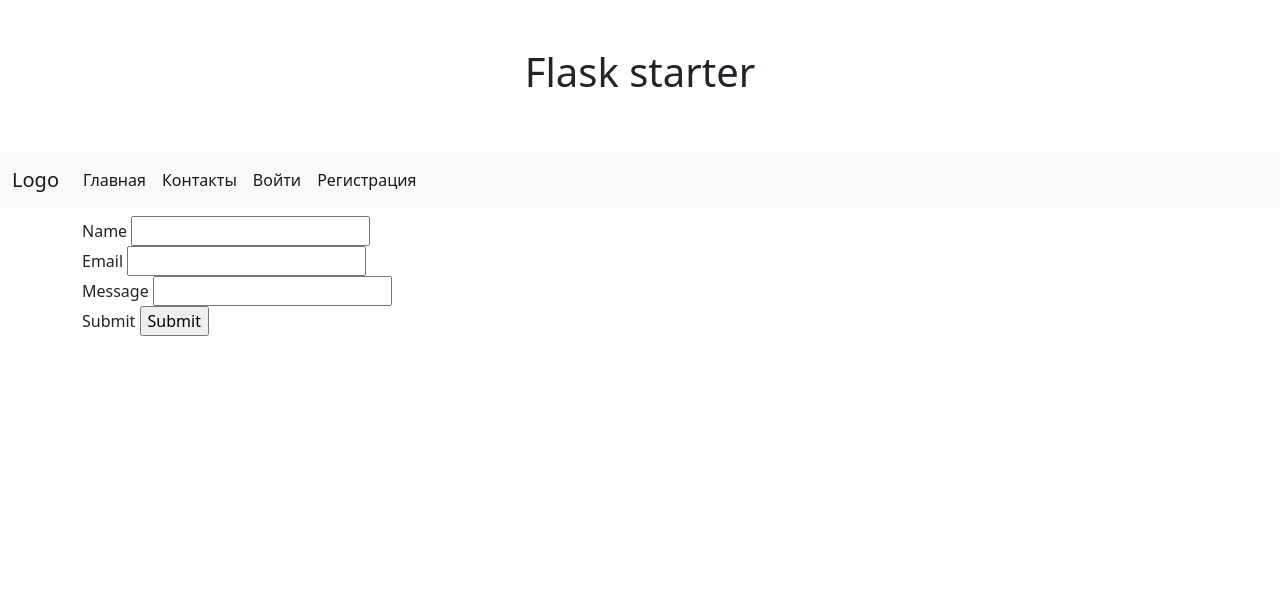
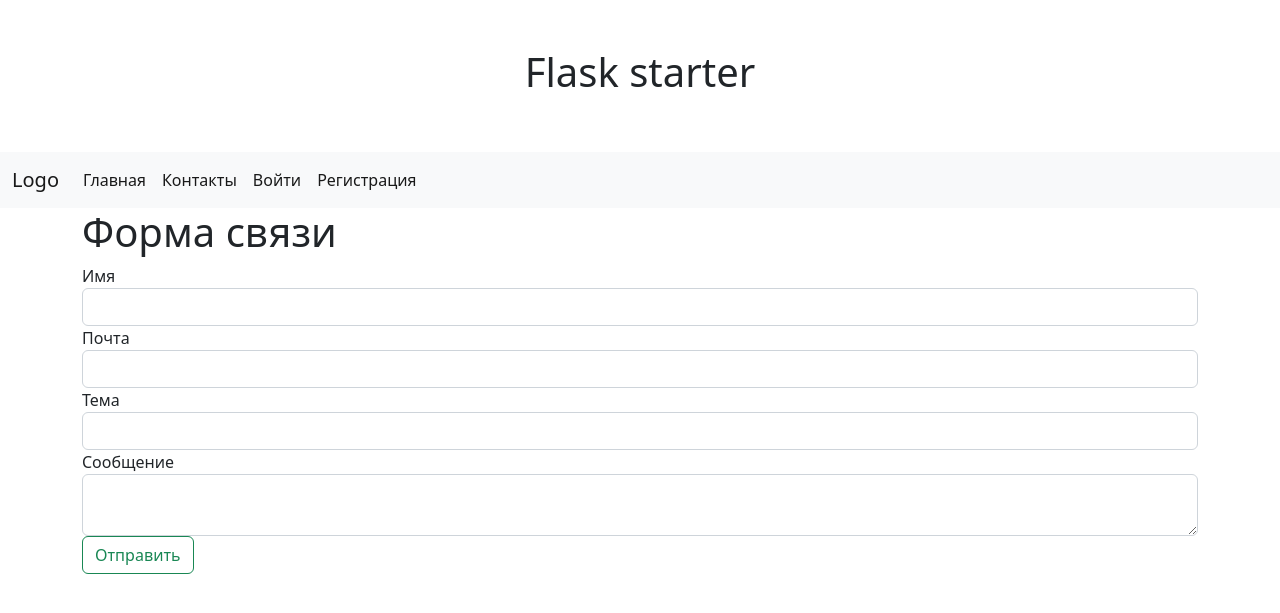
Before and after one commit to andreyshibaev/flaskstart, a Flask app: template apps/contacts/templates/contacts/contacts.html in a window 1280 px wide. Shown: the top 613 px of the page. Run offline with Flask 2, Linux system fonts and the light colour scheme; the template is opened without the code that fills it: values that come from a table or form of the project are taken from there, others are empty; parts of the project's set-up code (start-up, migrations or seed data) failed here and were passed over; some libraries are stand-ins or nearby versions.

Commit message:
add contacts form for contacts

```diff
--- a/apps/contacts/forms.py
+++ b/apps/contacts/forms.py
@@ -1,10 +1,10 @@
 from flask_wtf import FlaskForm
-from wtforms import StringField, SubmitField
+from wtforms import TextAreaField, SubmitField, StringField
+from wtforms import ValidationError, validators
 
-
-
-class contactForm(FlaskForm):
-    name = StringField()
-    email = StringField()
-    message = StringField()
-    submit = SubmitField()
+class ContactForm(FlaskForm):
+	name = StringField("Имя",  [validators.InputRequired(message='Пожалуйста введите имя!')])
+	email = StringField("Почта", [validators.Email(message='Пожалуйста введите почту!')])
+	subject = StringField("Тема", [validators.InputRequired(message='Напишите тему сообщения!')])
+	message = TextAreaField("Сообщение", [validators.InputRequired(message='Оставьте своё сообщение!')])
+	submit = SubmitField("Отправить")
--- a/apps/contacts/templates/contacts/contacts.html
+++ b/apps/contacts/templates/contacts/contacts.html
@@ -6,17 +6,45 @@
 
 {% block content %}
     <div class="container">
+        <h1>Форма связи</h1>
+    {% if success %}
+        <p class="alert alert-success">Спасибо за обратную связь!</p>
+    {% endif %}
+
+		{% for message  in form.name.errors %}
+        <div class="flash alert alert-danger">{{ message }}</div>
+     {% endfor %}
+
+     {% for message  in form.email.errors %}
+        <div class="flash alert alert-danger">{{ message }}</div>
+     {% endfor %}
+
+     {% for message  in form.subject.errors %}
+        <div class="flash alert alert-danger">{{ message }}</div>
+     {% endfor %}
+
+     {% for message  in form.message.errors %}
+        <div class="flash alert alert-danger">{{ message }}</div>
+     {% endfor %}
         <h1>{{ title }}</h1>
-        <form method="POST" action="">
-            {{ cform.csrf_token }}
-            {{ cform.name.label }}
-            {{ cform.name }}<br>
-            {{ cform.email.label }}
-            {{ cform.email }}<br>
-            {{ cform.message.label }}
-            {{ cform.message }}<br>
-            {{ cform.submit.label }}
-            {{ cform.submit }}<br>
-        </form>
+		<form action="{{ url_for('contacts.show_contact_form') }}" method="POST">
+
+
+			{{ form.hidden_tag() }}
+
+			{{ form.name.label() }}
+			{{ form.name(class="form-control") }}
+
+			{{ form.email.label(class="") }}
+			{{ form.email(class="form-control") }}
+
+			{{ form.subject.label(class="") }}
+			{{ form.subject(class="form-control") }}
+
+			{{ form.message.label(class="") }}
+			{{ form.message(class="form-control") }}
+
+			{{ form.submit(class="btn btn-outline-success") }}
+		</form>
     </div>
 {% endblock content %}
--- a/config.py
+++ b/config.py
@@ -18,7 +18,7 @@ class Config(object):
     SECURITY_FLASH_MESSAGES = True
     SECURITY_PASSWORD_HASH = 'bcrypt'
     SECURITY_PASSWORD_CHECK_BREACHED = 'strict'
-    SECURITY_EMAIL_SENDER = 'webmaster@sibchar.ru'
+    SECURITY_EMAIL_SENDER = 'demo@test.ru'
     SECURITY_CONFIRMABLE = False
     SECURITY_REGISTERABLE = True
     SECURITY_SEND_REGISTER_EMAIL = False
@@ -35,7 +35,7 @@ class Config(object):
     MAIL_USE_SSL=False
     MAIL_USE_TLS=True
     MAIL_DEBUG = True
-    MAIL_DEFAULT_SENDER = 'webmaster@sibchar.ru'
+    MAIL_DEFAULT_SENDER = 'demo@test.ru'
     MAIL_SERVER=os.environ.get("MAIL_SERVER")
     MAIL_PORT=os.environ.get("MAIL_PORT")
     MAIL_USERNAME=os.environ.get("MAIL_USERNAME")
```
Also changed, not shown: apps/contacts/views.py (+15 -7 lines).
